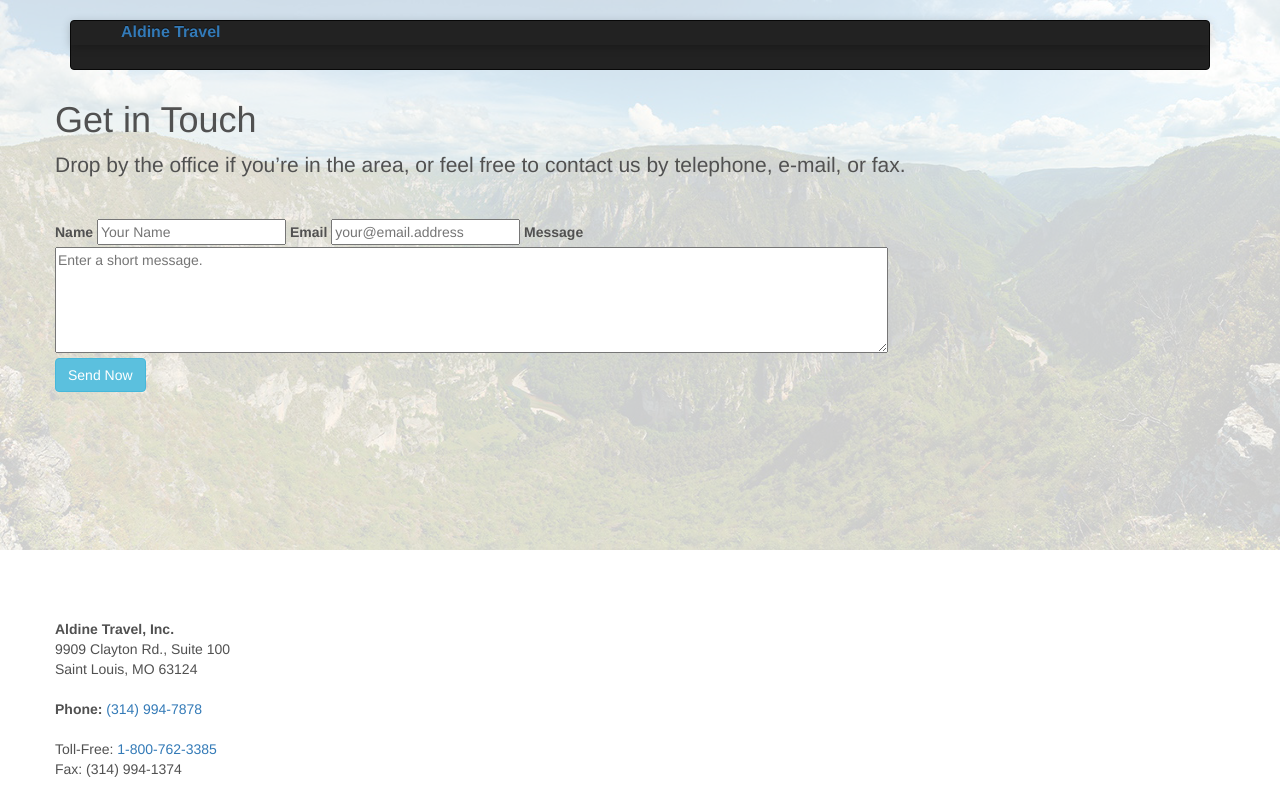
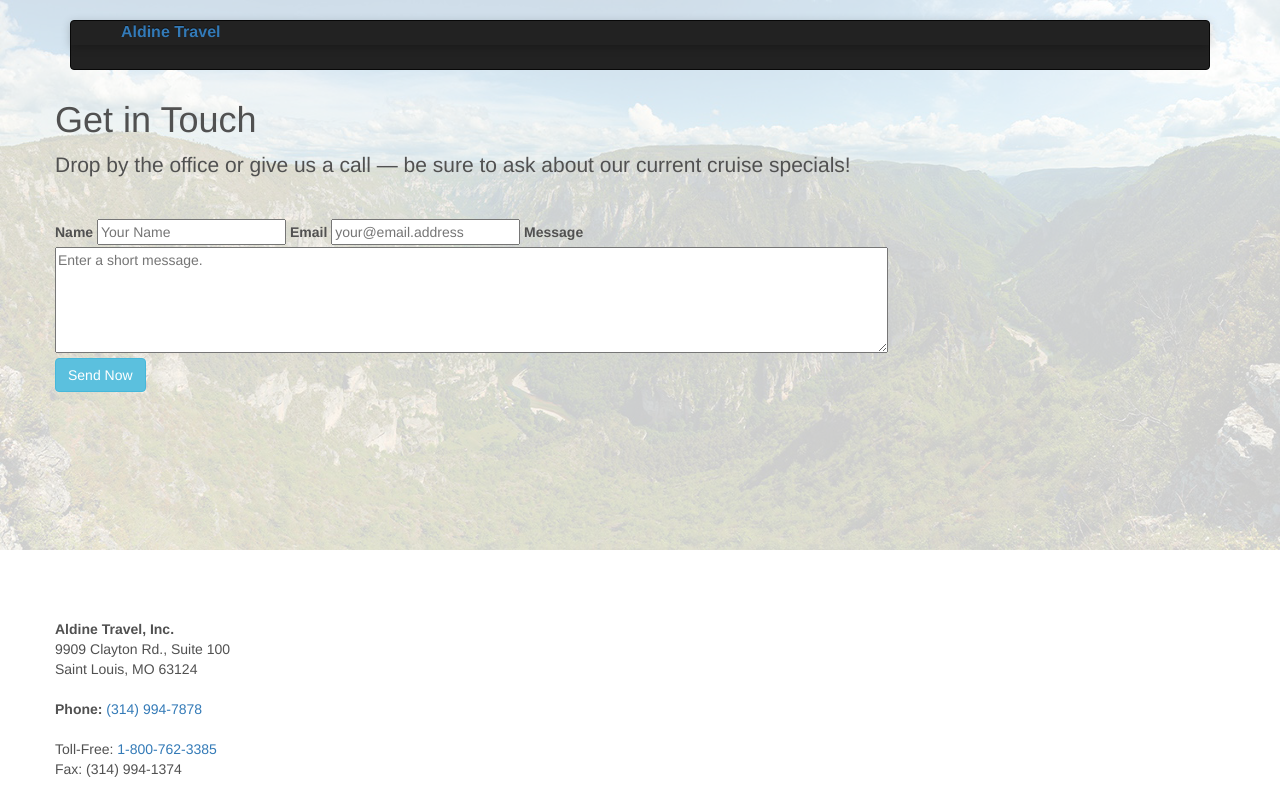
Before and after one commit to semenko/aldine-website, a Flask app: page /contact-us.html in a window 1280 px wide. Shown: the top 799 px of the page. Run offline with Flask 2, Linux system fonts and the light colour scheme; some libraries are stand-ins or nearby versions.

Commit message:
+ Cruise text.

```diff
--- a/templates/contact-us.html
+++ b/templates/contact-us.html
@@ -15,7 +15,7 @@
 <div class="container" style="margin-top:80px">
 <div class="row">
     <div class="span12"><h1>Get in Touch</h1>
-        <p class="lead">Drop by the office if you’re in the area, or feel free to contact us by telephone, e-mail, or fax.</p><br></div>
+        <p class="lead">Drop by the office or give us a call &mdash; be sure to ask about our current cruise specials!</p><br></div>
     <div class="span5">
         <div id="form" style="height:400px">
             <iframe name="hidden_iframe" id="hidden_iframe" style="display:none;" onload="try{ if(submitted) {_gaq.push(['_trackEvent','Form','formSent']);$('#form').hide().html('<h3>Thank you</h3><p>Your message has been sent.</p>').show();}}catch(err){}"></iframe>
--- a/templates/index.html
+++ b/templates/index.html
@@ -47,7 +47,7 @@
     <div class="span4">
       <!-- <img class="img-circle" src="http://placehold.it/140x140"> //-->
       <h2>Expert Agents</h2>
-      <p>Travel planning can be a pain, but our experienced travel agents know the "ins and outs" of every destination, from visa and customs requirements, to the best bed &amp; breakfasts.</p>
+      <p>Travel planning can be a pain, but our experienced travel agents know the "ins and outs" of every destination, from visa and customs requirements, to the best luxury cruises.</p>
       <p><a class="btn btn-info" href="/about-us.html">Meet our Agents &raquo;</a></p>
     </div>
     <div class="span4">
```
